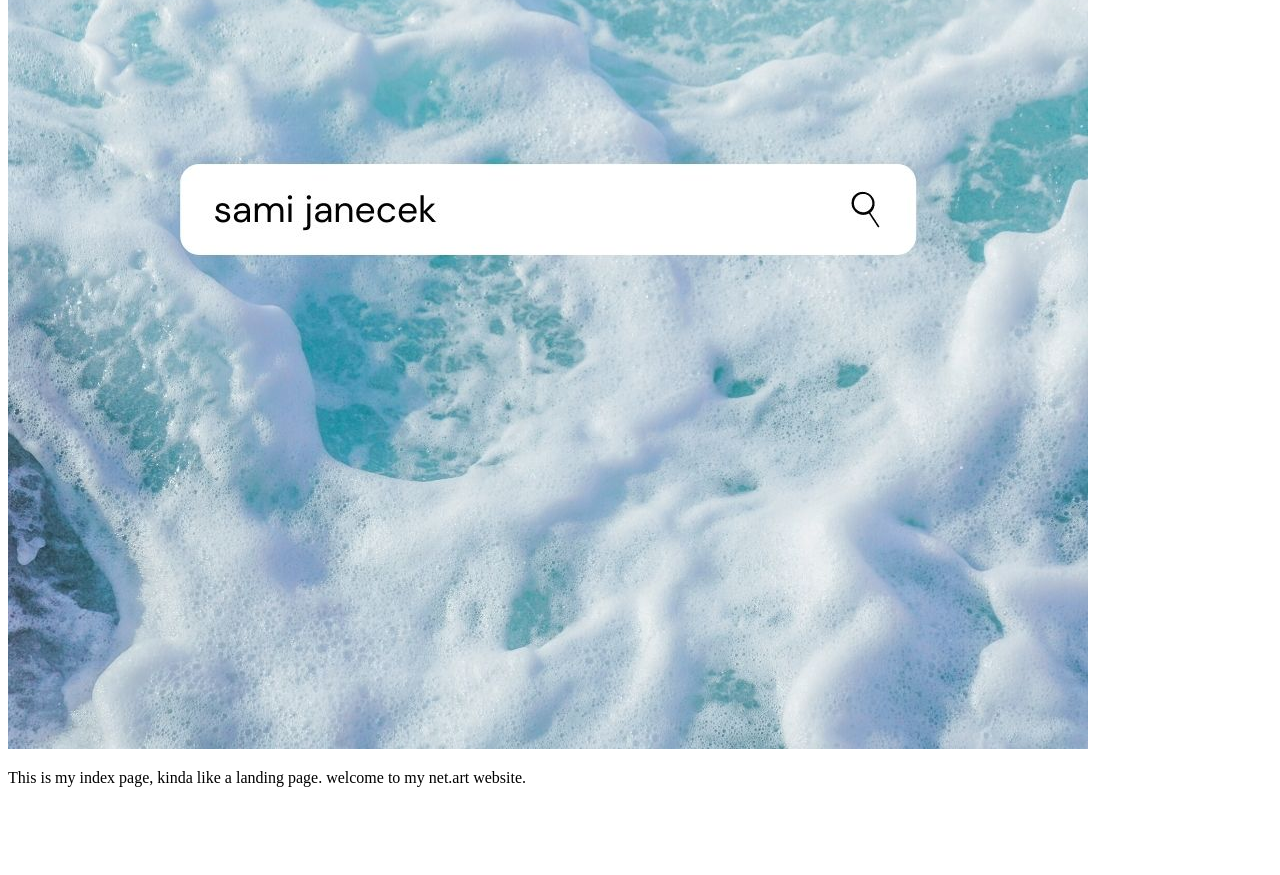
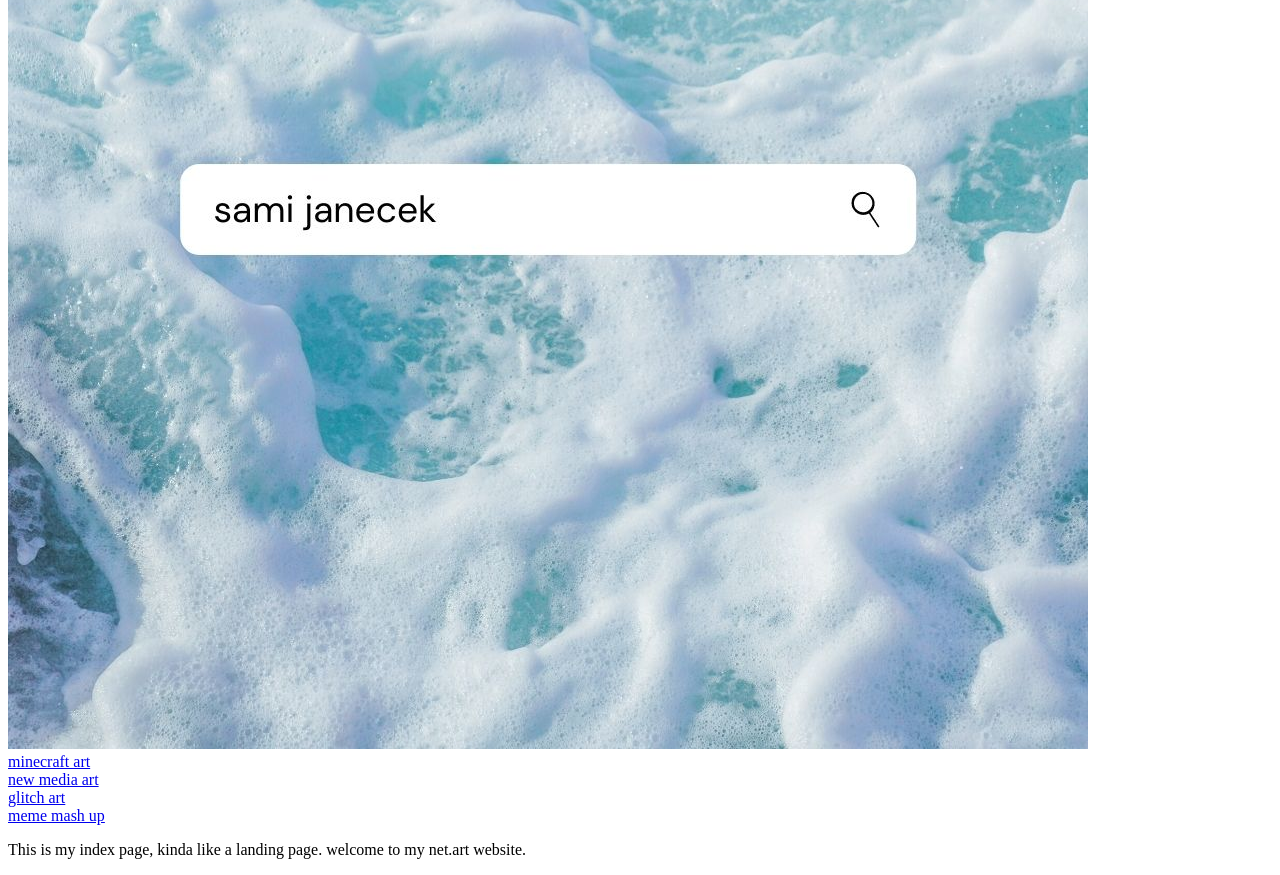
Before and after one commit to samijanecek/samijanecek.github.io, a plain HTML site: page website/index.html in a window 1280 px wide. Shown: the part 411-1286 px from the top of the page. Before the commit the page ends 1214 px from the top, so only its background shows below. Drawn offline with Linux system fonts and the light colour scheme.

Commit message:
Update index.html

```diff
--- a/website/index.html
+++ b/website/index.html
@@ -7,6 +7,15 @@
 
 <h1>samijanecek.net.art</h1>
 <img src="indeximage.jpg" alt="samijanecek">
+<br>
+<a href="avocado.html">minecraft art</a>
+<br>
+<a href="essayartpage.html">new media art</a>
+<br>
+<a href="gimages.html">glitch art</a>
+<br>
+<a href="memeart.html">meme mash up</a>
+<br>
 <p>This is my index page, kinda like a landing page. welcome to my net.art website.</p>
 
 </body>
```
